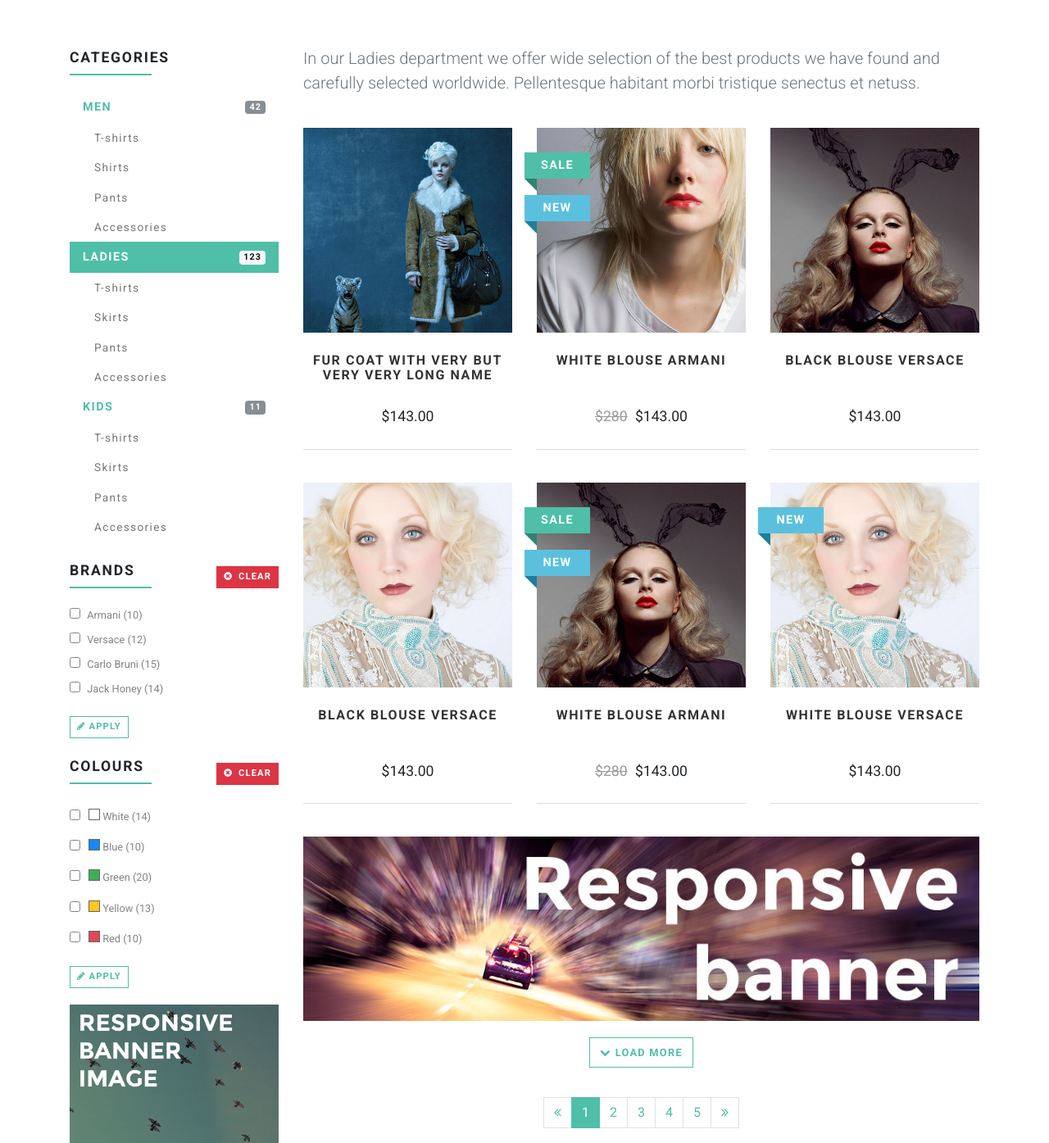
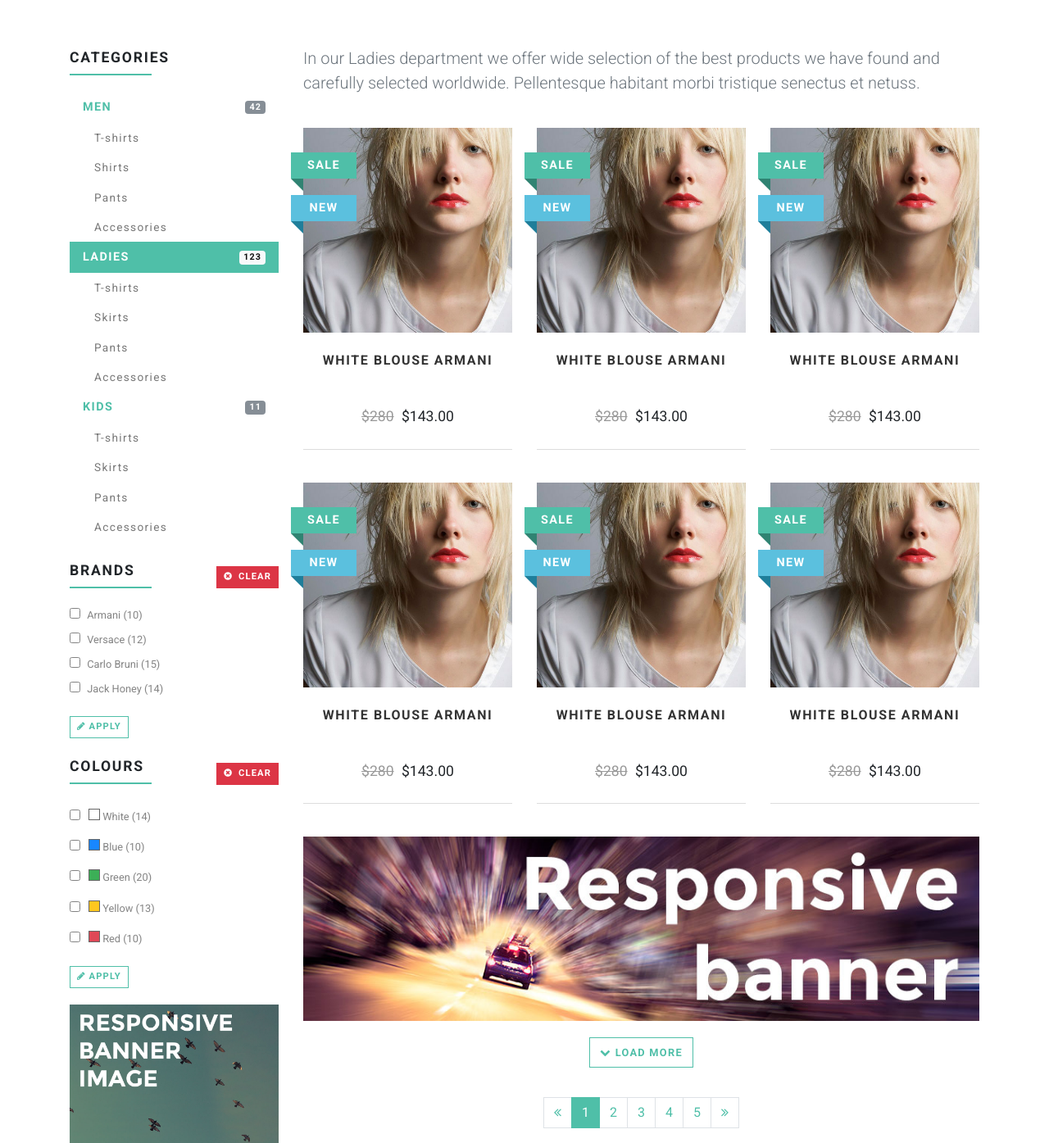
Before and after one commit to micayael/dncp-curso-symfony, a Symfony app: template templates/publico/productos.html.twig in a window 1280 px wide. Shown: the part 233-1628 px from the top of the page at 82% size. Run offline with Twig, Linux system fonts and the light colour scheme; the template is opened without the code that fills it, so the values that code supplies are empty; some libraries are stand-ins or nearby versions.

Commit message:
Se agregó ejemplo de partial y se configuraron los métodos de las rutas

```diff
--- a/config/routes/publico.yaml
+++ b/config/routes/publico.yaml
@@ -1,23 +1,29 @@
 publico.index:
     path: /
     controller: App\Controller\Publico\IndexController::index
+    methods: GET
 
 publico.contacto:
     path: /contacto
     controller: App\Controller\Publico\ContactoController::contacto
+    methods: GET|POST
 
 publico.productos:
     path: /productos
     controller: App\Controller\Publico\ProductosController::productos
+    methods: GET
 
 publico.producto:
     path: /producto
     controller: App\Controller\Publico\ProductoController::producto
+    methods: GET
 
 publico.noticias:
     path: /noticias
     controller: App\Controller\Publico\NoticiasController::noticias
+    methods: GET
 
 publico.noticia:
     path: /noticia
     controller: App\Controller\Publico\NoticiaController::noticia
+    methods: GET
--- /dev/null
+++ b/templates/publico/partials/_producto.html.twig
@@ -0,0 +1,15 @@
+<div class="col-lg-4 col-md-6">
+    <div class="product">
+        <div class="image"><a href="shop-detail.html"><img src="img/product2.jpg" alt="" class="img-fluid image1"></a></div>
+        <div class="text">
+            <h3 class="h5"><a href="shop-detail.html">White Blouse Armani</a></h3>
+            <p class="price">
+                <del>$280</del> $143.00
+            </p>
+        </div>
+        <div class="ribbon-holder">
+            <div class="ribbon sale">SALE</div>
+            <div class="ribbon new">NEW</div>
+        </div>
+    </div>
+</div>
--- a/templates/publico/productos.html.twig
+++ b/templates/publico/productos.html.twig
@@ -131,75 +131,83 @@
                 <div class="col-md-9">
                     <p class="text-muted lead">In our Ladies department we offer wide selection of the best products we have found and carefully selected worldwide. Pellentesque habitant morbi tristique senectus et netuss.</p>
                     <div class="row products products-big">
-                        <div class="col-lg-4 col-md-6">
-                            <div class="product">
-                                <div class="image"><a href="shop-detail.html"><img src="img/product1.jpg" alt="" class="img-fluid image1"></a></div>
-                                <div class="text">
-                                    <h3 class="h5"><a href="shop-detail.html">Fur coat with very but very very long name</a></h3>
-                                    <p class="price">$143.00</p>
-                                </div>
-                            </div>
-                        </div>
-                        <div class="col-lg-4 col-md-6">
-                            <div class="product">
-                                <div class="image"><a href="shop-detail.html"><img src="img/product2.jpg" alt="" class="img-fluid image1"></a></div>
-                                <div class="text">
-                                    <h3 class="h5"><a href="shop-detail.html">White Blouse Armani</a></h3>
-                                    <p class="price">
-                                        <del>$280</del> $143.00
-                                    </p>
-                                </div>
-                                <div class="ribbon-holder">
-                                    <div class="ribbon sale">SALE</div>
-                                    <div class="ribbon new">NEW</div>
-                                </div>
-                            </div>
-                        </div>
-                        <div class="col-lg-4 col-md-6">
-                            <div class="product">
-                                <div class="image"><a href="shop-detail.html"><img src="img/product3.jpg" alt="" class="img-fluid image1"></a></div>
-                                <div class="text">
-                                    <h3 class="h5"><a href="shop-detail.html">Black Blouse Versace</a></h3>
-                                    <p class="price">$143.00</p>
-                                </div>
-                            </div>
-                        </div>
-                        <div class="col-lg-4 col-md-6">
-                            <div class="product">
-                                <div class="image"><a href="shop-detail.html"><img src="img/product4.jpg" alt="" class="img-fluid image1"></a></div>
-                                <div class="text">
-                                    <h3 class="h5"><a href="shop-detail.html">Black Blouse Versace</a></h3>
-                                    <p class="price">$143.00</p>
-                                </div>
-                            </div>
-                        </div>
-                        <div class="col-lg-4 col-md-6">
-                            <div class="product">
-                                <div class="image"><a href="shop-detail.html"><img src="img/product3.jpg" alt="" class="img-fluid image1"></a></div>
-                                <div class="text">
-                                    <h3 class="h5"><a href="shop-detail.html">White Blouse Armani</a></h3>
-                                    <p class="price">
-                                        <del>$280</del> $143.00
-                                    </p>
-                                </div>
-                                <div class="ribbon-holder">
-                                    <div class="ribbon sale">SALE</div>
-                                    <div class="ribbon new">NEW</div>
-                                </div>
-                            </div>
-                        </div>
-                        <div class="col-lg-4 col-md-6">
-                            <div class="product">
-                                <div class="image"><a href="shop-detail.html"><img src="img/product4.jpg" alt="" class="img-fluid image1"></a></div>
-                                <div class="text">
-                                    <h3 class="h5"><a href="shop-detail.html">White Blouse Versace</a></h3>
-                                    <p class="price">$143.00</p>
-                                </div>
-                                <div class="ribbon-holder">
-                                    <div class="ribbon new">NEW</div>
-                                </div>
-                            </div>
-                        </div>
+
+                        {% include 'publico/partials/_producto.html.twig' %}
+                        {% include 'publico/partials/_producto.html.twig' %}
+                        {% include 'publico/partials/_producto.html.twig' %}
+                        {% include 'publico/partials/_producto.html.twig' %}
+                        {% include 'publico/partials/_producto.html.twig' %}
+                        {% include 'publico/partials/_producto.html.twig' %}
+
+                        {#<div class="col-lg-4 col-md-6">#}
+                            {#<div class="product">#}
+                                {#<div class="image"><a href="shop-detail.html"><img src="img/product1.jpg" alt="" class="img-fluid image1"></a></div>#}
+                                {#<div class="text">#}
+                                    {#<h3 class="h5"><a href="shop-detail.html">Fur coat with very but very very long name</a></h3>#}
+                                    {#<p class="price">$143.00</p>#}
+                                {#</div>#}
+                            {#</div>#}
+                        {#</div>#}
+                        {#<div class="col-lg-4 col-md-6">#}
+                            {#<div class="product">#}
+                                {#<div class="image"><a href="shop-detail.html"><img src="img/product2.jpg" alt="" class="img-fluid image1"></a></div>#}
+                                {#<div class="text">#}
+                                    {#<h3 class="h5"><a href="shop-detail.html">White Blouse Armani</a></h3>#}
+                                    {#<p class="price">#}
+                                        {#<del>$280</del> $143.00#}
+                                    {#</p>#}
+                                {#</div>#}
+                                {#<div class="ribbon-holder">#}
+                                    {#<div class="ribbon sale">SALE</div>#}
+                                    {#<div class="ribbon new">NEW</div>#}
+                                {#</div>#}
+                            {#</div>#}
+                        {#</div>#}
+                        {#<div class="col-lg-4 col-md-6">#}
+                            {#<div class="product">#}
+                                {#<div class="image"><a href="shop-detail.html"><img src="img/product3.jpg" alt="" class="img-fluid image1"></a></div>#}
+                                {#<div class="text">#}
+                                    {#<h3 class="h5"><a href="shop-detail.html">Black Blouse Versace</a></h3>#}
+                                    {#<p class="price">$143.00</p>#}
+                                {#</div>#}
+                            {#</div>#}
+                        {#</div>#}
+                        {#<div class="col-lg-4 col-md-6">#}
+                            {#<div class="product">#}
+                                {#<div class="image"><a href="shop-detail.html"><img src="img/product4.jpg" alt="" class="img-fluid image1"></a></div>#}
+                                {#<div class="text">#}
+                                    {#<h3 class="h5"><a href="shop-detail.html">Black Blouse Versace</a></h3>#}
+                                    {#<p class="price">$143.00</p>#}
+                                {#</div>#}
+                            {#</div>#}
+                        {#</div>#}
+                        {#<div class="col-lg-4 col-md-6">#}
+                            {#<div class="product">#}
+                                {#<div class="image"><a href="shop-detail.html"><img src="img/product3.jpg" alt="" class="img-fluid image1"></a></div>#}
+                                {#<div class="text">#}
+                                    {#<h3 class="h5"><a href="shop-detail.html">White Blouse Armani</a></h3>#}
+                                    {#<p class="price">#}
+                                        {#<del>$280</del> $143.00#}
+                                    {#</p>#}
+                                {#</div>#}
+                                {#<div class="ribbon-holder">#}
+                                    {#<div class="ribbon sale">SALE</div>#}
+                                    {#<div class="ribbon new">NEW</div>#}
+                                {#</div>#}
+                            {#</div>#}
+                        {#</div>#}
+                        {#<div class="col-lg-4 col-md-6">#}
+                            {#<div class="product">#}
+                                {#<div class="image"><a href="shop-detail.html"><img src="img/product4.jpg" alt="" class="img-fluid image1"></a></div>#}
+                                {#<div class="text">#}
+                                    {#<h3 class="h5"><a href="shop-detail.html">White Blouse Versace</a></h3>#}
+                                    {#<p class="price">$143.00</p>#}
+                                {#</div>#}
+                                {#<div class="ribbon-holder">#}
+                                    {#<div class="ribbon new">NEW</div>#}
+                                {#</div>#}
+                            {#</div>#}
+                        {#</div>#}
                     </div>
                     <div class="row">
                         <div class="col-md-12 banner mb-small"><a href="#"><img src="img/banner2.jpg" alt="" class="img-fluid"></a></div>
```
